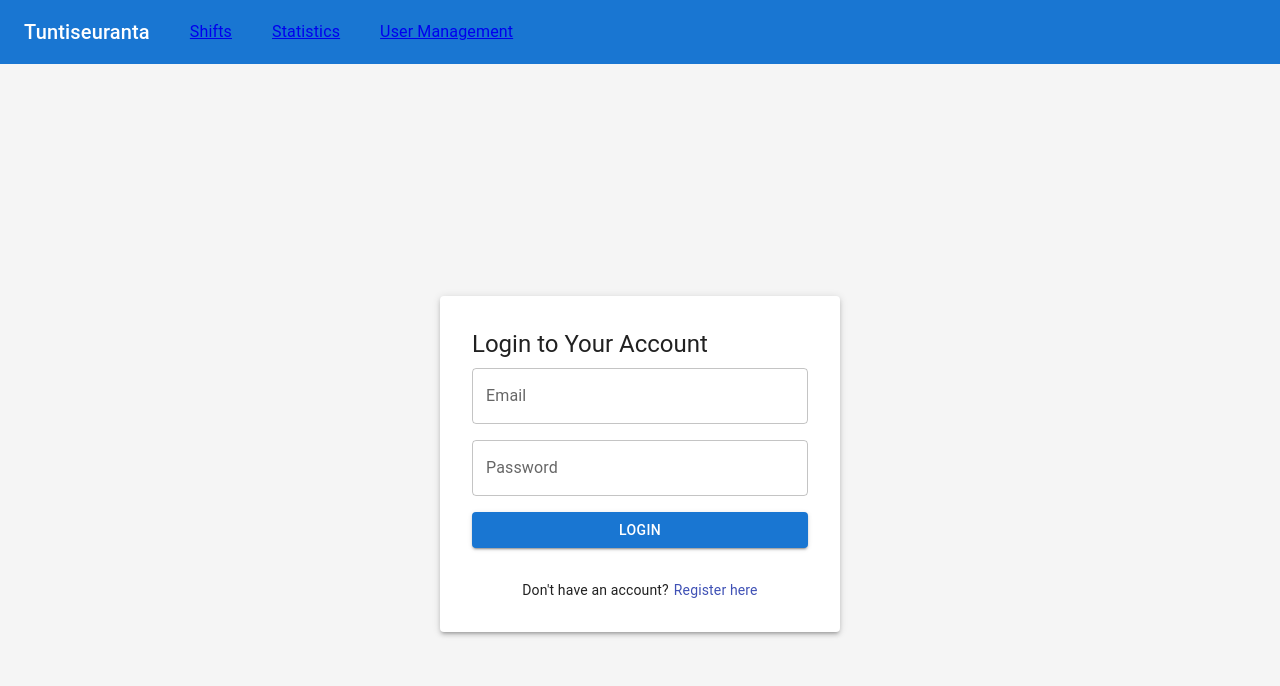
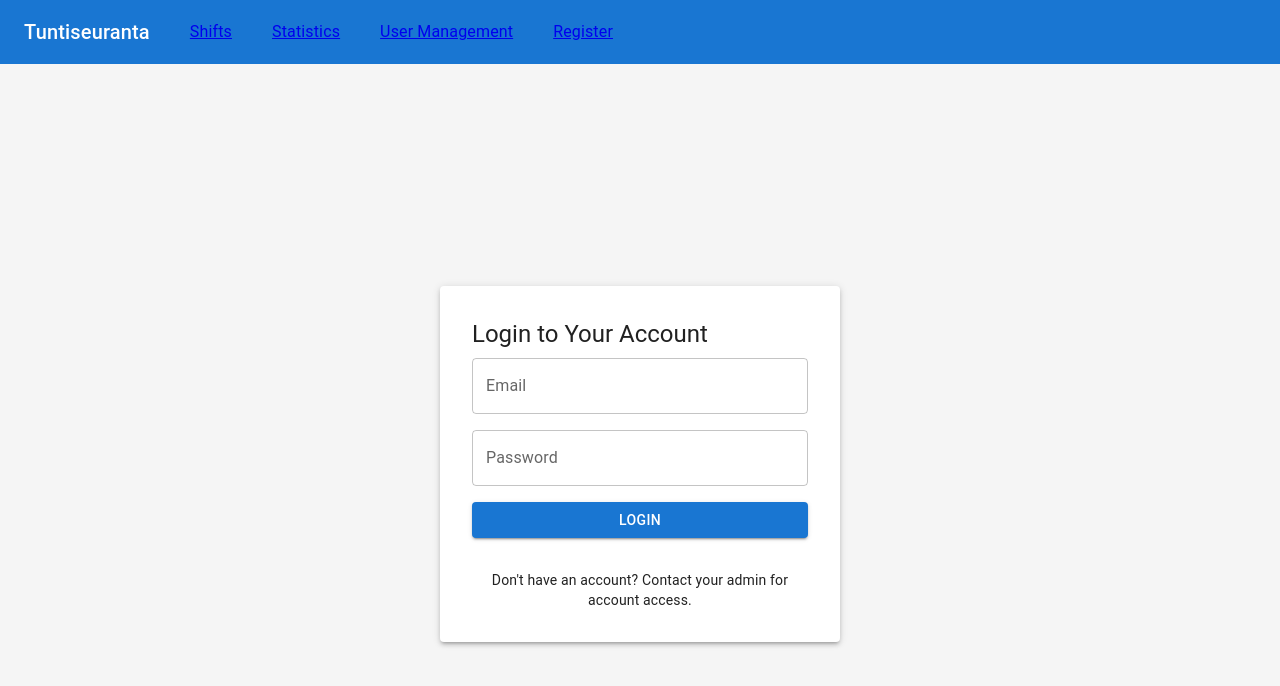
Before and after one commit to Tuntiprojekti/Tuntiseurantaprojekti, a React (Vite) app in the folder Tuntiseuranta/: page /#/auth in a window 1280 px wide. Shown: the top 686 px of the page. Built offline with nearby package versions, Linux system fonts and the light colour scheme; no server answers.

Commit message:
update
You can now register new user only when logged in( still need to do admin)
at the moment everyone who is logged in can register new user

```diff
--- a/Tuntiseuranta/src/App.jsx
+++ b/Tuntiseuranta/src/App.jsx
@@ -32,6 +32,7 @@ function App() {
             <Link to={"/statistics"} style={{ marginLeft: '20px', marginRight: '20px' }}>Statistics</Link>
             {/* <Link to={"/auth"} style={{ marginLeft: '20px', marginRight: '20px' }}>Auth</Link> */}
             <Link to={"/users"} style={{ marginLeft: '20px', marginRight: '20px' }}>User Management</Link>
+            <Link to={"/register"} style={{ marginLeft: '20px', marginRight: '20px' }}>Register</Link>
 
             {currentUser && (
               <Button
--- a/Tuntiseuranta/src/components/auth.jsx
+++ b/Tuntiseuranta/src/components/auth.jsx
@@ -66,10 +66,8 @@ export const Auth = () => {
                     </Button>
 
                     <Typography variant="body2" align="center" sx={{ marginTop: 2 }}>
-                        Don't have an account?
-                        <Link to="/register" style={{ textDecoration: 'none', color: '#3f51b5', marginLeft: '5px' }}>
-                            Register here
-                        </Link>
+                        Don't have an account? Contact your admin for account access.
+
                     </Typography>
                 </Box>
             </Paper>
--- a/Tuntiseuranta/src/main.jsx
+++ b/Tuntiseuranta/src/main.jsx
@@ -24,12 +24,20 @@ const router = (
             <Statistics />
           </PrivateRoute>
         } />
+
+<Route path="register" element={
+          <PrivateRoute>
+            <Register />
+          </PrivateRoute>
+        } />
+
         <Route path="auth" element={<Auth />} />
-        <Route path="register" element={<Register />} /> {/* New route for registration */}
+
         <Route path="users" element={
           <PrivateRoute>
             <UserManagement />
           </PrivateRoute>
+
         } />
       </Route>
     </Routes>
```
